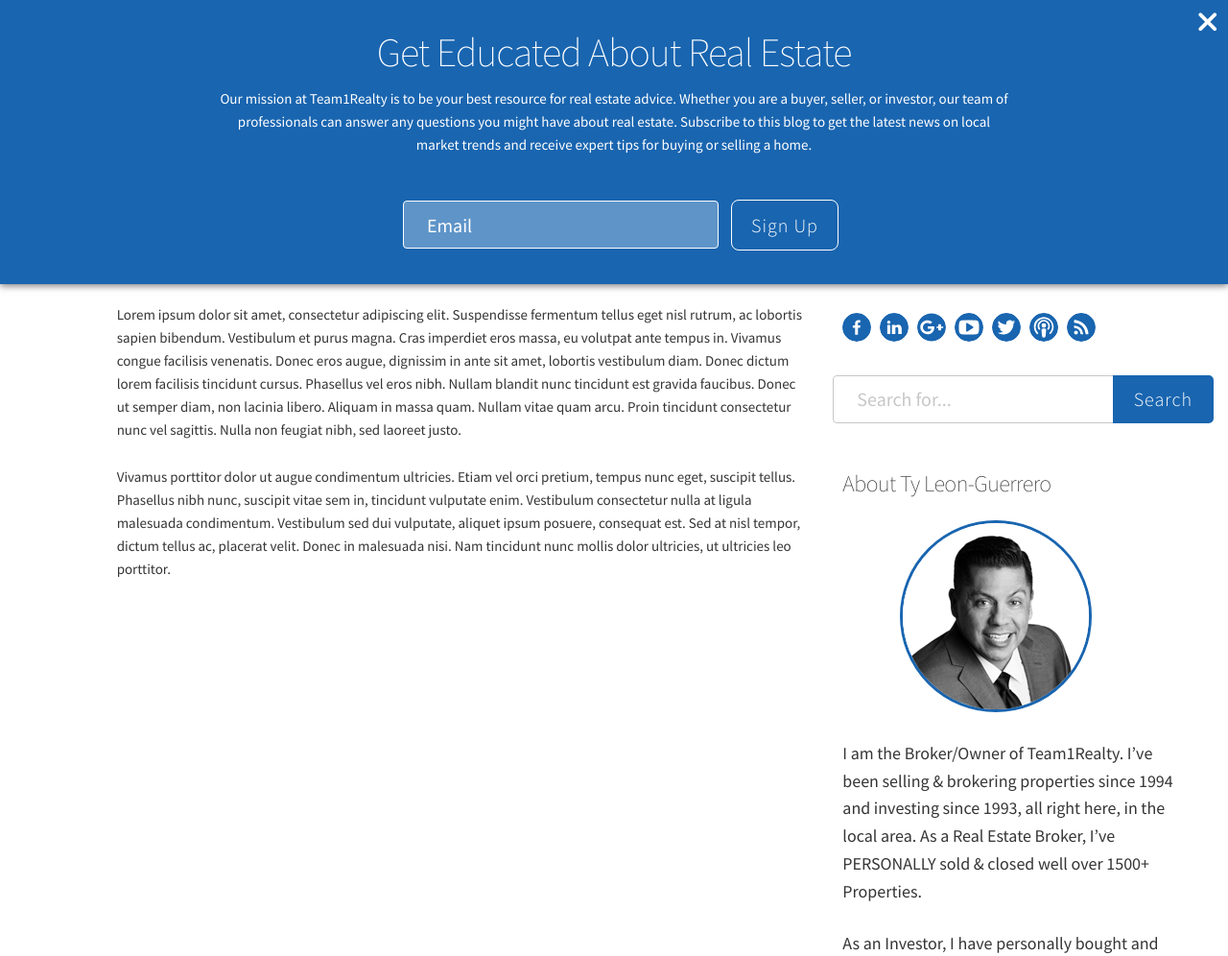
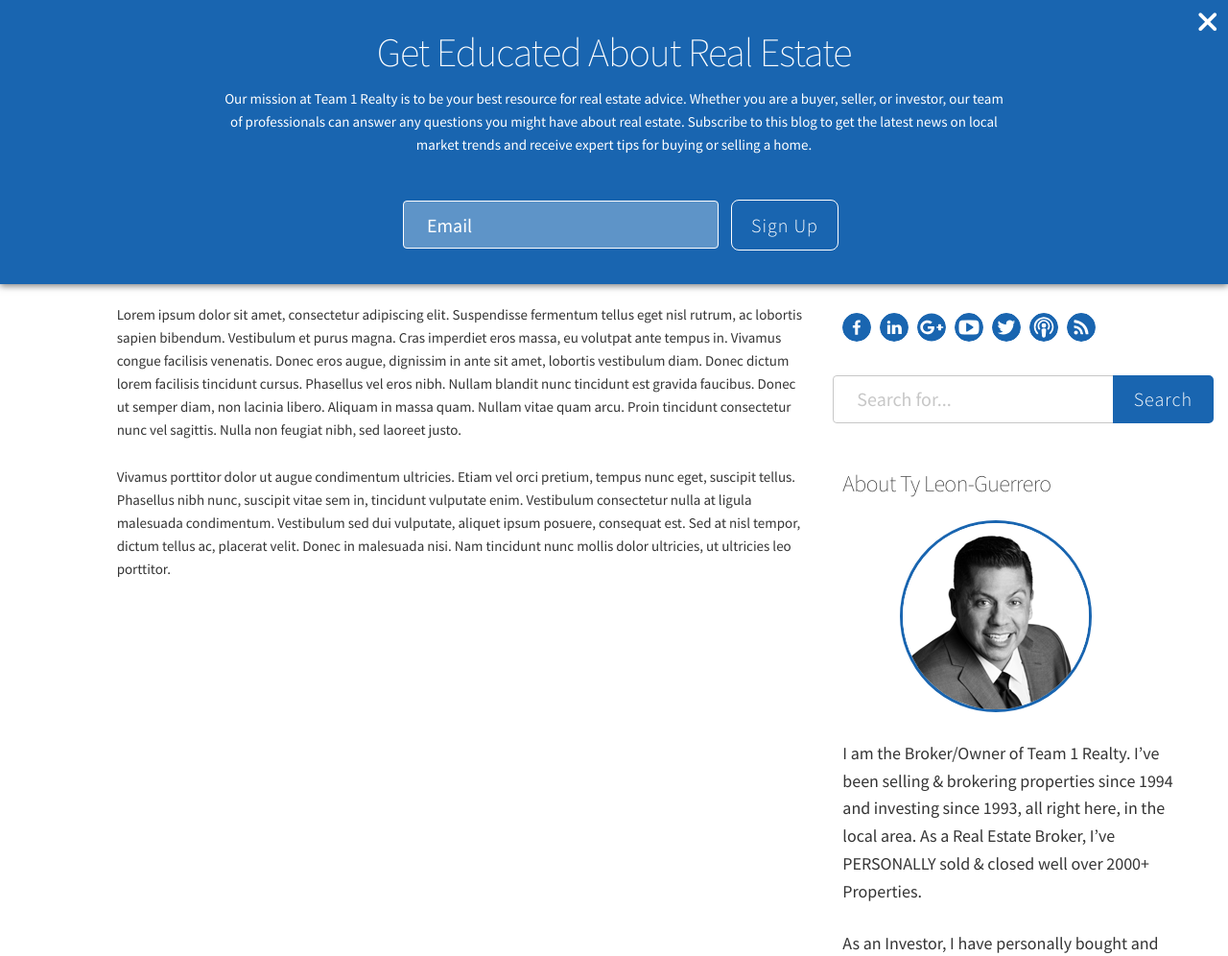
Before and after one commit to Vyral/Ty-Leon-Guerrero-blog, a Jekyll site: the page built from about.md, in a window 1280 px wide and 1400 px high, scrolled down 191 px. Shown: the part 167-1163 px from the top of the window at 96% size. Built offline with Jekyll 4.4.1, drawn with Linux system fonts in a browser that asks for light colours; nearby versions of some CDN libraries; some of the changed text lies outside the part shown.

Commit message:
Updated '_data/settings.yml' via CloudCannon

```diff
--- a/_data/settings.yml
+++ b/_data/settings.yml
@@ -1,6 +1,9 @@
 audit_header: false
-title: Team1Realty Real Estate Video Blog
-description: 'If you are looking to buy or sell a home, get all the information and the latest updates, tips, and tricks from Team1Realty - your professional East Bay Area Real Estate Agents.'
+title: Team 1 Realty Real Estate Video Blog
+description: >-
+  If you are looking to buy or sell a home, get all the information and the
+  latest updates, tips, and tricks from Team1Realty - your professional East Bay
+  Area Real Estate Agents.
 show_custom_links: false
 custom_links:
   - title:
@@ -8,12 +11,11 @@
 client:
   name: Ty Leon-Guerrero
   license: 'BRE#: 01177486'
-  about_markdown: >
-    I am the Broker/Owner of Team1Realty. I've been selling & brokering
+  about_markdown: >-
+    I am the Broker/Owner of Team 1 Realty. I've been selling & brokering
     properties since 1994 and investing since 1993, all right here, in the local
-    area. As a Real Estate Broker, I’ve PERSONALLY sold & closed well over 1500+
+    area. As a Real Estate Broker, I’ve PERSONALLY sold & closed well over 2000+
     Properties.
-
 
 
     As an Investor, I have personally bought and sold (as a principal) 200+
@@ -24,7 +26,7 @@
   brand: Team1Realty
   brokerage:
   address:
-  phone: 800-524-7253
+  phone: 800-533-7107
   email: TY@TYLG.COM
   url: www.team1realty.com
   url2: wealsobuyhouses.com
@@ -35,7 +37,12 @@
   phone_CTA: true
   VR_form: 'http://oi.vresp.com?fid=9676bb12bc'
 welcome_headline: Get Educated About Real Estate
-welcome_text_markdown: 'Our mission at Team1Realty is to be your best resource for real estate advice. Whether you are a buyer, seller, or investor, our team of professionals can answer any questions you might have about real estate. Subscribe to this blog to get the latest news on local market trends and receive expert tips for buying or selling a home.'
+welcome_text_markdown: >-
+  Our mission at Team 1 Realty is to be your best resource for real estate
+  advice. Whether you are a buyer, seller, or investor, our team of
+  professionals can answer any questions you might have about real estate.
+  Subscribe to this blog to get the latest news on local market trends and
+  receive expert tips for buying or selling a home.
 socials:
   review_sm_icons: false
   facebook_url: 'https://www.facebook.com/team1realty/'
@@ -46,16 +53,29 @@
   instagram_url:
   pinterest_url:
   zillow_url: 'http://www.zillow.com/profile/Ty-LG/'
-  trulia_url: 'https://www.trulia.com/profile/ty-leon-guerrero-agent-walnut-creek-ca-zg6rm4hn/overview'
+  trulia_url: >-
+    https://www.trulia.com/profile/ty-leon-guerrero-agent-walnut-creek-ca-zg6rm4hn/overview
   yelp_url:
-  podcast_url: 'https://itunes.apple.com/us/podcast/team1realty-real-estate-podcast/id1175098882?mt=2'
+  podcast_url: >-
+    https://itunes.apple.com/us/podcast/team1realty-real-estate-podcast/id1175098882?mt=2
 podcast:
   title: Team1Realty Real Estate Podcast
   categories:
   image: /img/Leon_podcast.png
-  subtitle: 'Learn all the tips, tricks and more for buyers and sellers in the East Bay Area Area Real Estate Market'
-  description: 'If you are looking to buy or sell a home, get all the information and the latest updates, tips, and tricks from Team1Realty - your professional East Bay Area Real Estate Agents.'
-  keywords: 'Real Estate for sale, Real Estate agents, top real estate agents, local real estate agents, find a real estate agent, houses for sale in San Francisco, home selling tips, home for sale, home buying, home buying process, property finder, property search, property, real estate market, estate agent, realestate, real estate listings, buying a house, homes for sale, mls, home buyer'
+  subtitle: >-
+    Learn all the tips, tricks and more for buyers and sellers in the East Bay
+    Area Area Real Estate Market
+  description: >-
+    If you are looking to buy or sell a home, get all the information and the
+    latest updates, tips, and tricks from Team1Realty - your professional East
+    Bay Area Real Estate Agents.
+  keywords: >-
+    Real Estate for sale, Real Estate agents, top real estate agents, local real
+    estate agents, find a real estate agent, houses for sale in San Francisco,
+    home selling tips, home for sale, home buying, home buying process, property
+    finder, property search, property, real estate market, estate agent,
+    realestate, real estate listings, buying a house, homes for sale, mls, home
+    buyer
   author:
 images:
   client_headshot_path: /img/headshot.png
```
